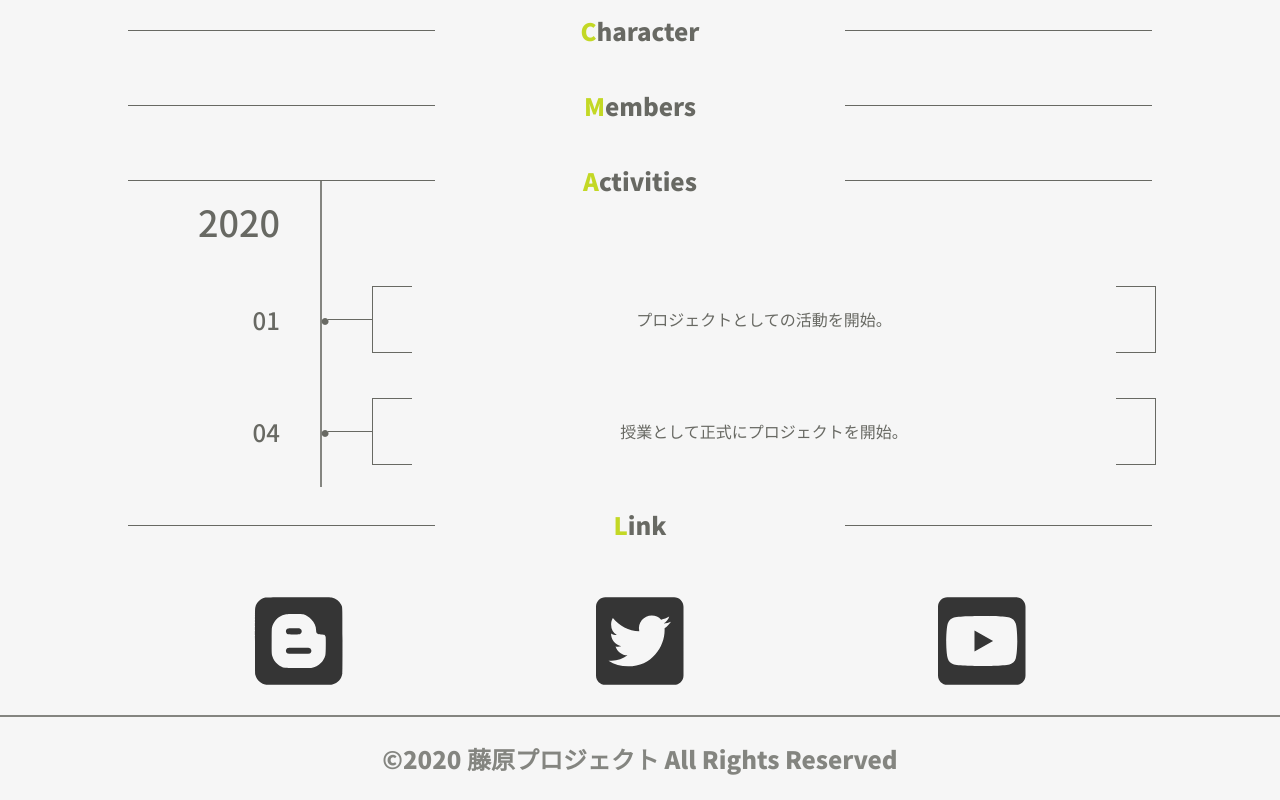
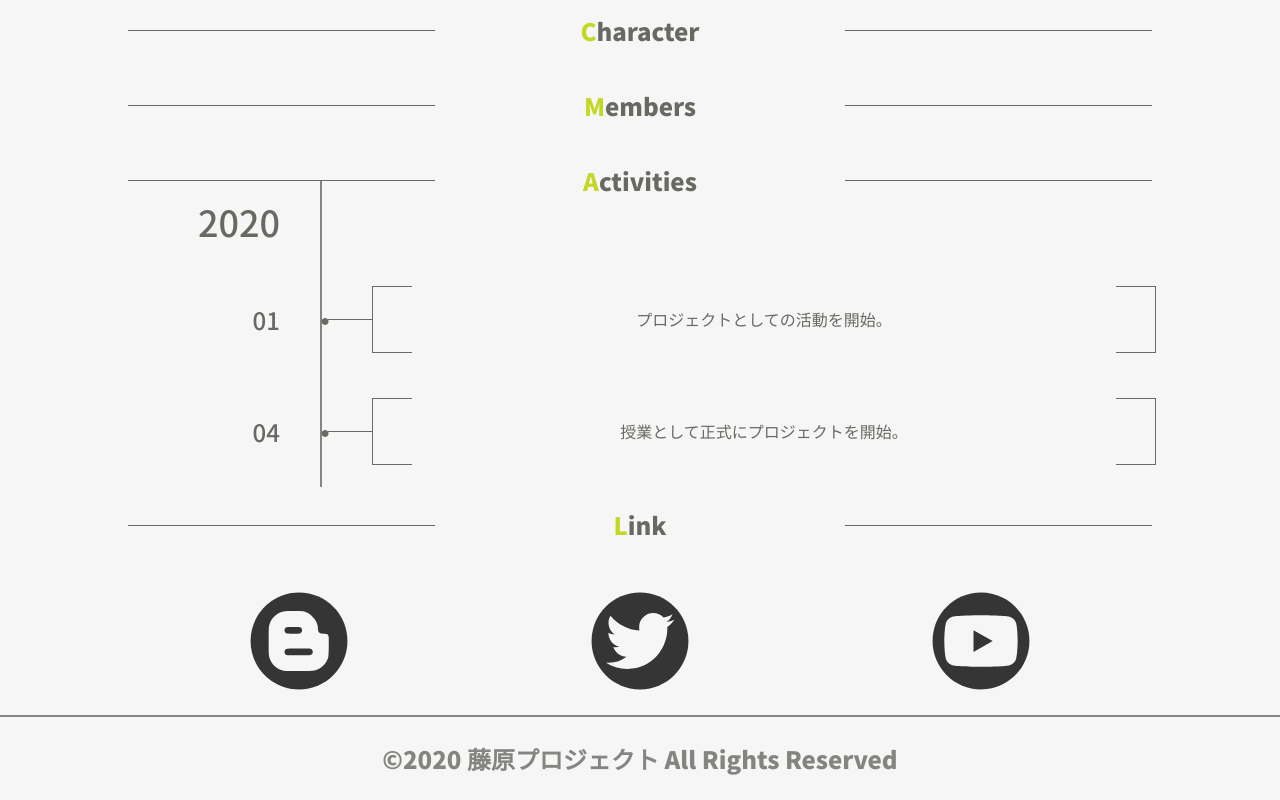
Before and after one commit to habakigumi/univ-web, a Vue app: page / in a window 1280 px wide. Shown: the part 566-1366 px from the top of the page. Built offline with nearby package versions, Linux system fonts and the light colour scheme.

Commit message:
アイコンを円形に変更

```diff
--- a/src/components/Links.vue
+++ b/src/components/Links.vue
@@ -3,13 +3,22 @@
     <h2 class="heading_main"><span class="heading__main-text">Link</span></h2>
     <div class="link_icons">
       <a href="https://fjpj2020.blogspot.com/" target="_blank" rel="noopener noreferrer">
-        <font-awesome-icon :icon="['fab', 'blogger']" />
+        <font-awesome-layers>
+          <font-awesome-icon :icon="['fas', 'circle']" />
+          <font-awesome-icon :icon="['fab', 'blogger-b']" class="icon" transform="shrink-5" />
+        </font-awesome-layers>
       </a>
       <a href="https://twitter.com/nevpj" target="_blank" rel="noopener noreferrer">
-        <font-awesome-icon :icon="['fab', 'twitter-square']" />
+        <font-awesome-layers>
+          <font-awesome-icon :icon="['fas', 'circle']" />
+          <font-awesome-icon :icon="['fab', 'twitter']" class="icon" transform="shrink-5" />
+        </font-awesome-layers>
       </a>
       <a href="#" target="_blank" rel="noopener noreferrer">
-        <font-awesome-icon :icon="['fab', 'youtube-square']" />
+        <font-awesome-layers>
+          <font-awesome-icon :icon="['fas', 'circle']" />
+          <font-awesome-icon :icon="['fab', 'youtube']" class="icon" transform="shrink-5 left-1" />
+        </font-awesome-layers>
       </a>
     </div>
   </div>
@@ -26,6 +35,9 @@
     a {
       font-size: 100px;
       color: $black;
+      .icon {
+        color: $background;
+      }
     }
     @media screen and (max-width: $break-point) {
       a {
--- a/src/main.js
+++ b/src/main.js
@@ -2,10 +2,12 @@ import Vue from 'vue'
 import App from './App.vue'
 
 import { library } from '@fortawesome/fontawesome-svg-core'
-import { faYoutubeSquare, faTwitterSquare, faBlogger } from '@fortawesome/free-brands-svg-icons'
-import { FontAwesomeIcon } from '@fortawesome/vue-fontawesome'
-library.add(faYoutubeSquare, faTwitterSquare, faBlogger)
+import { faYoutube, faTwitter, faBloggerB } from '@fortawesome/free-brands-svg-icons'
+import { faCircle } from '@fortawesome/free-solid-svg-icons'
+import { FontAwesomeIcon, FontAwesomeLayers } from '@fortawesome/vue-fontawesome'
+library.add(faYoutube, faTwitter, faBloggerB, faCircle)
 Vue.component('font-awesome-icon', FontAwesomeIcon)
+Vue.component('font-awesome-layers', FontAwesomeLayers)
 
 Vue.config.productionTip = false
 
```
